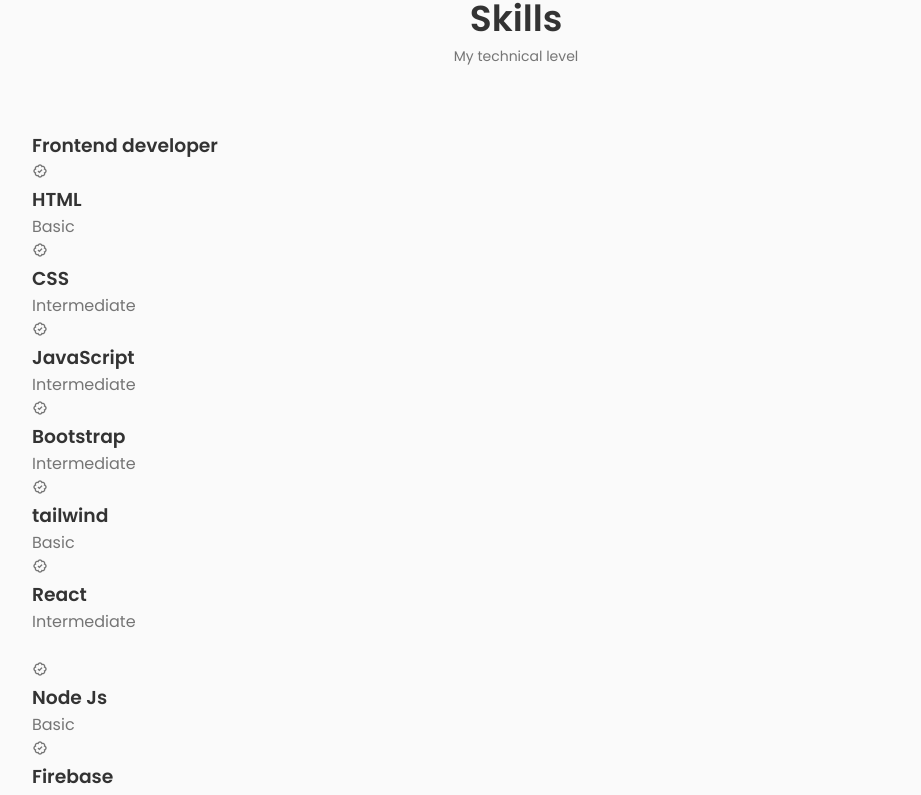
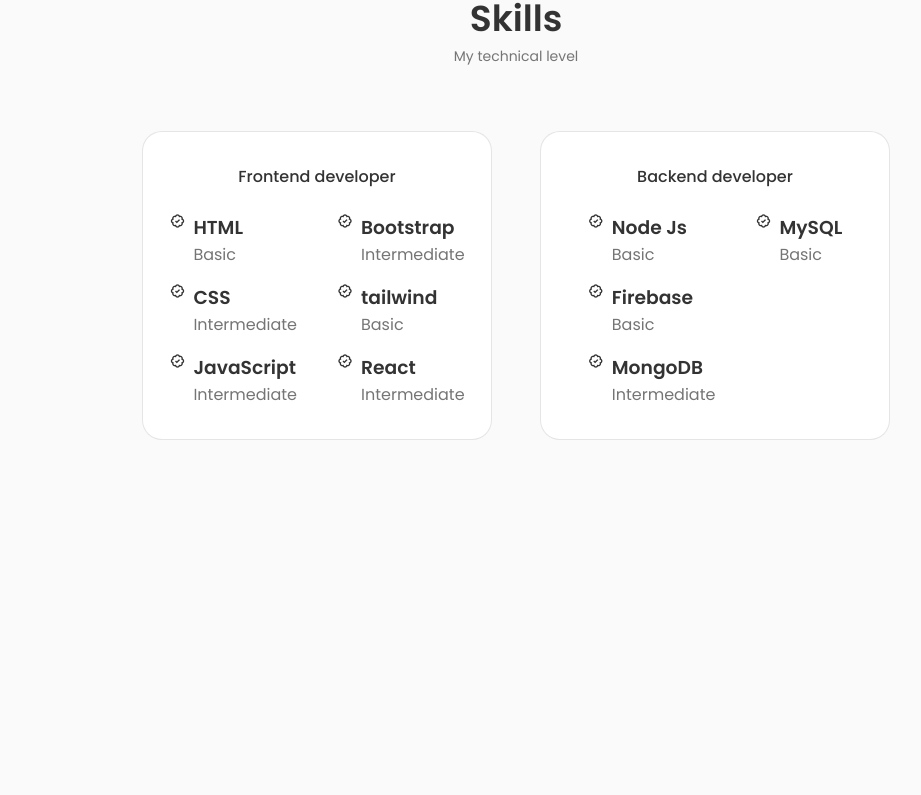
Before and after one commit to MarcoRosselDev/portafollio, a React (Create React App) app: page / in a window 1280 px wide. Shown: the part 1399-2194 px from the top of the page, without its empty margins (124-1045 px from the left). After the commit the page ends 1871 px from the top, so only its background shows below. Built offline with nearby package versions, Linux system fonts and the light colour scheme.

Commit message:
backend and frontend styles

```diff
--- a/src/components/skills/Backend.jsx
+++ b/src/components/skills/Backend.jsx
@@ -2,8 +2,8 @@
 
 const Backend = () => {
   return (
-    <div className="skills__container">
-      <h3 className="skills__title"></h3>
+    <div className="skills__container skills__content">
+      <h3 className="skills__title">Backend developer</h3>
 
       <div className="skills__box">
         <div className="skills__group">
@@ -44,7 +44,7 @@
               <span className="skills__level">Basic</span>
             </div>
           </div>
-
+          {/*
           <div className="skills__data">
             <i className="bx bx-badge-check"></i>
 
@@ -54,7 +54,7 @@
             </div>
           </div>
 
-          {/* <div className="skills__data">
+           <div className="skills__data">
             <i className="bx bx-badge-check"></i>
 
             <div>
--- a/src/components/skills/Frontend.jsx
+++ b/src/components/skills/Frontend.jsx
@@ -2,8 +2,8 @@
 
 const Frontend = () => {
   return (
-    <div className="skills__container">
-      <h3 className="skills__title">Frontend developer</h3>
+    <div className="skills__container skills__content">
+      <h3 className="skills__title ">Frontend developer</h3>
 
       <div className="skills__box">
         <div className="skills__group">
--- a/src/components/skills/skills.css
+++ b/src/components/skills/skills.css
@@ -0,0 +1,41 @@
+.skills__container {
+  grid-template-columns: repeat(2, 350px);
+  column-gap: 3rem;
+  justify-content: center;
+}
+
+.skills__content {
+  background-color: var(--container-color);
+  border: 1px solid rgba(0, 0, 0, 0.1);
+  padding: 2rem 4rem;
+  border-radius: 1.25rem;
+}
+
+.skills__title {
+  font-size: var(--normal-font-size);
+  font-weight: var(--font-medium);
+  text-align: center;
+  margin-bottom: var(--mb-1-5);
+}
+
+.skills__box {
+  display: flex;
+  justify-content: center;
+  column-gap: 2.5rem;
+}
+
+.skills__group {
+  display: grid;
+  align-items: flex-start;
+  row-gap: 1rem;
+}
+
+.skills__data {
+  display: flex;
+  column-gap: 0.5rem;
+}
+
+.skills .bx-badge-check {
+  font-size: 1rem;
+  color: var(--title-color);
+}
```
